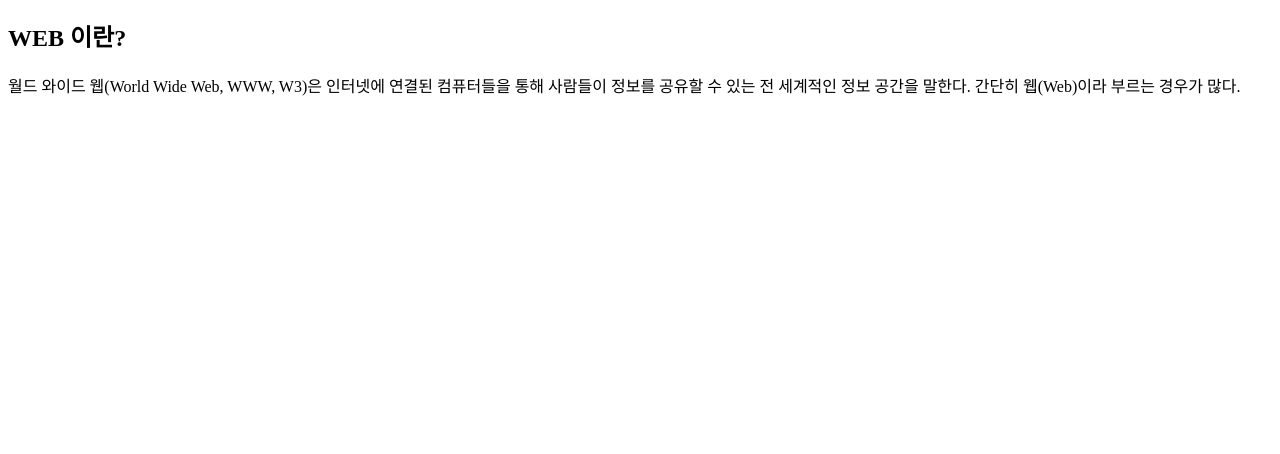
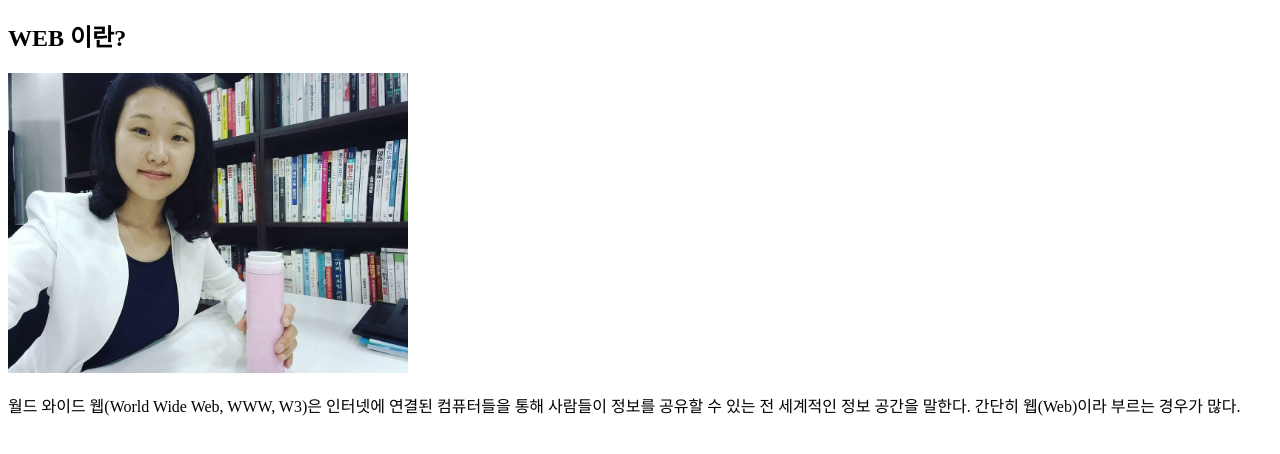
Before and after one commit to sonsoore/web1, a plain HTML site: page index.html in a window 1280 px wide. Shown: the part 136-590 px from the top of the page. Drawn offline with Linux system fonts and the light colour scheme.

Commit message:
Add files via upload

```diff
--- a/index.html
+++ b/index.html
@@ -14,6 +14,7 @@
 </ol>
 
 <h2>WEB 이란?</h2>
+<img src="photo-0.jpg" width="400">
 <p>월드 와이드 웹(World Wide Web, WWW, W3)은 인터넷에 연결된 컴퓨터들을 통해 사람들이 정보를 공유할 수 있는 전 세계적인 정보 공간을 말한다. 간단히 웹(Web)이라 부르는 경우가 많다. </p>
 </body>
 </html>
```
Also changed, not shown: photo-0.jpg (added).
